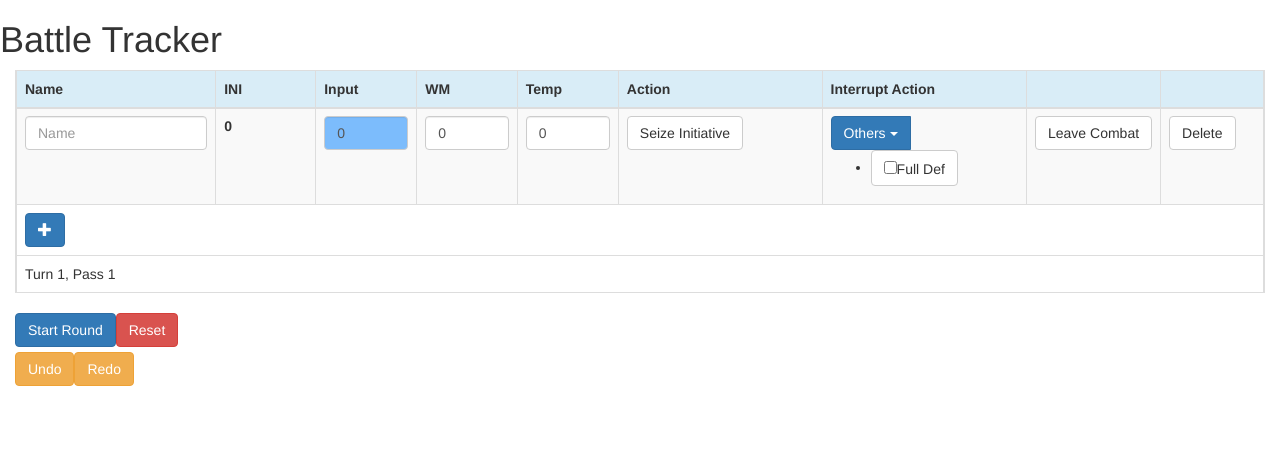
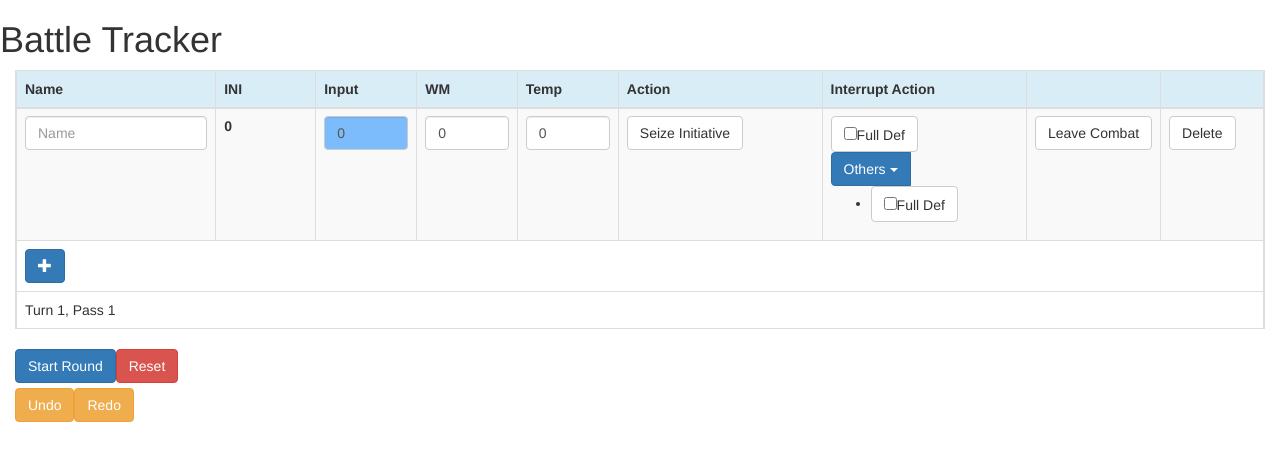
Before and after one commit to MerGatto/BattleTracker, an Angular app: page / in a window 1280 px wide. Shown: the top 460 px of the page. Built offline with nearby package versions, Linux system fonts and the light colour scheme; what ng2-bootstrap, ng2-validation would draw is missing.

Commit message:
full defense disable behavior

```diff
--- a/src/app/battle-tracker/battle-tracker.component.html
+++ b/src/app/battle-tracker/battle-tracker.component.html
@@ -60,8 +60,8 @@
             </button>
           </td>
           <td class="row">
-              <label class="btn btn-default" [class.active]="p.fullDefense" *ngIf="started">
-                <input type="checkbox" [(ngModel)]="p.fullDefense">Full Def
+              <label class="btn btn-default" [class.active]="p.fullDefense">
+                <input type="checkbox" [(ngModel)]="p.fullDefense" (click)="actnBtn_Click()" [disabled]="started && p.fullDefense">Full Def
               </label>
               <div class="btn-group" dropdown>
                 <button id="single-button" type="button" class="btn btn-primary" dropdownToggle>
--- a/src/app/battle-tracker/battle-tracker.component.ts
+++ b/src/app/battle-tracker/battle-tracker.component.ts
@@ -263,6 +263,10 @@ export class BattleTrackerComponent implements OnInit {
         sender.enterCombat();
     }
 
+    actnBtn_Click() {
+        UndoHandler.StartActions()
+    }
+
     btnUndo_Click() {
         UndoHandler.Undo()
     }
```
